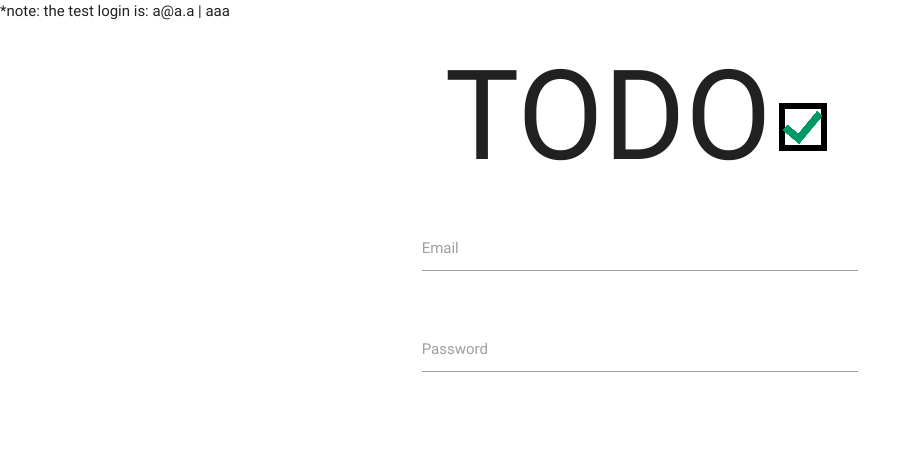
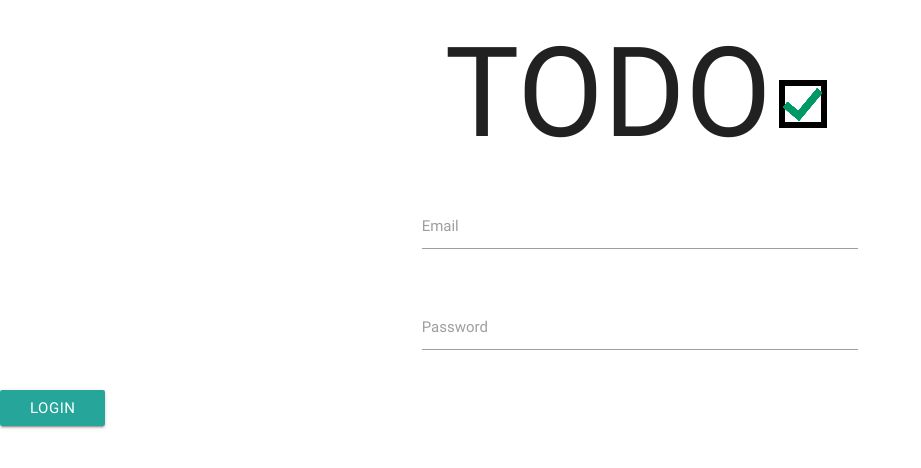
Before and after one commit to PashanIrani/Todo, a PHP site: page / in a window 1280 px wide. Shown: the top 468 px of the page, without its empty margins (0-921 px from the left). Run offline with PHP 8.4, Linux system fonts and the light colour scheme; some libraries are stand-ins or nearby versions.

Commit message:
just getting started

```diff
--- a/index.php
+++ b/index.php
@@ -9,6 +9,8 @@
   <link href="https://fonts.googleapis.com/css?family=Arimo" rel="stylesheet">
   <link href="styles/style.css" rel="stylesheet">
   <link rel="icon" type="image/png" href="images/done.png">
+  <link href="https://fonts.googleapis.com/icon?family=Material+Icons"
+      rel="stylesheet">
   <script src="https://code.jquery.com/jquery-3.2.1.min.js" integrity="sha256-hwg4gsxgFZhOsEEamdOYGBf13FyQuiTwlAQgxVSNgt4=" crossorigin="anonymous"></script>
   <!-- Compiled and minified CSS -->
   <link rel="stylesheet" href="https://cdnjs.cloudflare.com/ajax/libs/materialize/0.100.2/css/materialize.min.css">
@@ -17,8 +19,9 @@
 </head>
 
 <body>
-  *note: the test login is: a@a.a | aaa
   <div class="title text-center">TODO<img id="titleLogo" src="images/done.png" /></div>
+  <form class="" action="index.html" method="post">
+
   <div class="container">
     <div class="row">
       <div class="input-field col s6 offset-s3">
@@ -33,6 +36,11 @@
       </div>
     </div>
   </div>
+
+  <button class="btn waves-effect waves-light submitButton" type="submit" name="action">Login</button>
+  </form>
+
+
   <script src="js/jquery-3.1.1.min.js"></script>
   <script src="js/bootstrap.min.js"></script>
   <script type="text/javascript" src="js/createAccountMenu.js"></script>
```
Also changed, not shown: mysqli_connect.php (added, +9 -0 lines).
